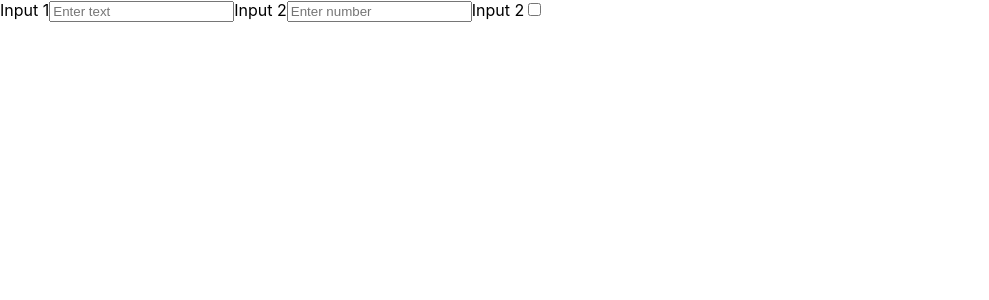
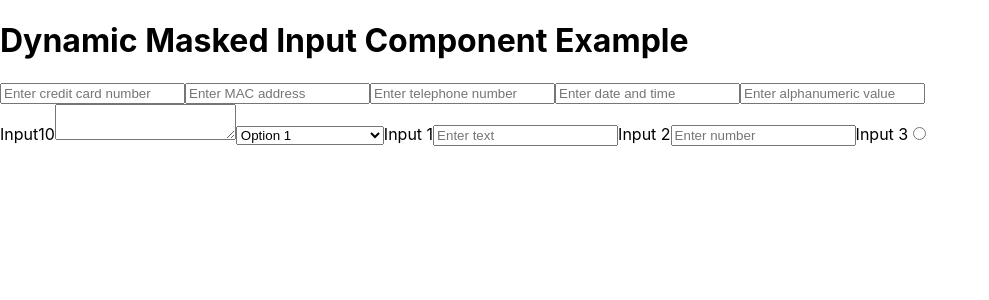
Before and after one commit to ankurshrey/libproject, a React (Create React App) app in the folder presentation/: page / in a window 1280 px wide. Shown: the top 300 px of the page, without its empty margins (0-989 px from the left). Built offline with nearby package versions, Linux system fonts and the light colour scheme.

Commit message:
masked input

```diff
--- a/presentation/public/config.json
+++ b/presentation/public/config.json
@@ -1,15 +1,22 @@
 {
-  "Controls":[
+  "mask":"__/__/____",
+  "inputType": "DATE",
+
+  "mask":"____.__",
+  "inputType": "DECIMAL",
+
+
+  "Controls": [
     {
       "id": "input1",
       "type": "text",
       "label": "Input 1",
       "placeholder": "Enter text",
       "required": true,
-      "source":{
-        "source":"",
-        "data":"",
-        "uri":""
+      "source": {
+        "source": "",
+        "data": "",
+        "uri": ""
       }
     },
     {
@@ -18,22 +25,22 @@
       "label": "Input 2",
       "placeholder": "Enter number",
       "required": false,
-      "source":{
-        "source":"",
-        "data":"",
-        "uri":""
+      "source": {
+        "source": "",
+        "data": "",
+        "uri": ""
       }
     },
     {
       "id": "input3",
-      "type": "checkbox",
-      "label": "Input 2",
+      "type": "radio",
+      "label": "Input 3",
       "placeholder": "Enter check",
       "required": false,
-      "source":{
-        "source":"",
-        "data":"",
-        "uri":""
+      "source": {
+        "source": "",
+        "data": "",
+        "uri": ""
       }
     }
   ]
--- a/presentation/src/component/Dropdown/Dropdown.tsx
+++ b/presentation/src/component/Dropdown/Dropdown.tsx
@@ -1,10 +1,47 @@
+import React from 'react';
 import { SelectHTMLAttributes } from 'react';
-import { Options } from 'lib/@native/rkDropdown/dropdown.rk';
-import React from 'react';
+import { Options, MySelect, MyOption } from 'lib/@native/rkDropdown/dropdown.rk';
+
 interface DropdownProps extends SelectHTMLAttributes<HTMLSelectElement> {
-  options: Options[];
+  options: Options[] | MyOption[];
+  isGrouping?: boolean | string;
+  groupingLabels?: string[] | boolean;
+  placeholder?: string;
 }
-const Dropdown = ({ options, onBlur, onFocus, onChange, ...rest }: DropdownProps) => {
+
+const Dropdown = ({ options, onBlur, onFocus, onChange, isGrouping, groupingLabels, placeholder, ...rest }: DropdownProps) => {
+  const renderOptions = (options: Options[] | MyOption[]) => {
+    return options.map((item, index) => {
+      if ('isOptionGroup' in item && item.isOptionGroup) {
+        return (
+          <optgroup label={item.label || ''} key={index}>
+            {item.options?.map((groupItem, groupIndex) => (
+              <option
+                key={groupIndex}
+                value={groupItem.id}
+                disabled={groupItem.isDisabled}
+                defaultValue={groupItem.isSelected ? '' :undefined}
+              >
+                {groupItem.value}
+              </option>
+            ))}
+          </optgroup>
+        );
+      } else {
+        return (
+          <option
+            key={index}
+            value={item.id}
+            disabled={item.isDisabled}
+            defaultValue={item.isSelected ? '' : undefined}
+          >
+            {item.value}
+          </option>
+        );
+      }
+    });
+  };
+
   return (
     <label>
       <select
@@ -15,33 +52,16 @@ const Dropdown = ({ options, onBlur, onFocus, onChange, ...rest }: DropdownProps
         onBlur={onBlur}
         onFocus={onFocus}
         onChange={onChange}
+        value={rest.value}
       >
-        {
-          options.map((item, index) => (
-            item.isOptionGroup ? (
-              <optgroup label={item.label} key={index}>
-                {item.options?.map((groupItem, groupIndex) => (
-                  <option
-                    key={groupIndex}
-                    value={groupItem.id}
-                    disabled={groupItem.isDisabled}
-                    selected={groupItem.isSelected}
-                  >
-                    {groupItem.value}
-                  </option>
-                ))}
-              </optgroup>
-            ) : (
-              <option
-                key={index}
-                value={item.id}
-                disabled={item.isDisabled}
-                selected={item.isSelected}
-              >
-                {item.value}
-              </option>
-            )
-          ))}
+
+            {isGrouping && Array.isArray(groupingLabels)
+              ? groupingLabels.map((label, labelIndex) => (
+                  <optgroup label={label} key={labelIndex}>
+                    {renderOptions(options)}
+                  </optgroup>
+                ))
+              : renderOptions(options)}
 
       </select>
     </label>
--- a/presentation/src/component/Input/InputBox.tsx
+++ b/presentation/src/component/Input/InputBox.tsx
@@ -8,7 +8,6 @@ export interface InputBoxProps extends InputHTMLAttributes<HTMLInputElement> {
 }
 
 const InputBox = ({ inputs, ...rest }: InputBoxProps) => {
-  console.log("InputBox props",inputs)
   return (
     <>
     <label>{inputs.label}</label>
--- /dev/null
+++ b/presentation/src/component/MaskedInput/MaskedInput.tsx
@@ -0,0 +1,110 @@
+import React, { ChangeEvent } from 'react';
+
+interface MaskedInputProps {
+  config: {
+    mask: string;
+    inputType: 'creditCard' | 'macAddress' | 'telephone' | 'dateAndTime' | 'alphanumeric' | 'decimal';
+  };
+  value: string;
+  onChange: (newValue: string) => void;
+  placeholder?: string;
+  [key: string]: any; // Allow any other additional props
+}
+
+const MaskedInput: React.FC<MaskedInputProps> = ({
+  config,
+  value,
+  onChange,
+  placeholder,
+  ...restProps
+}) => {
+  const formatValue = (inputValue: string): string => {
+    switch (config.inputType) {
+      case 'creditCard':
+        return formatCreditCard(inputValue);
+      case 'macAddress':
+        return formatMACAddress(inputValue);
+      case 'telephone':
+        return formatTelephone(inputValue);
+      case 'dateAndTime':
+        return formatDateTime(inputValue);
+      case 'alphanumeric':
+        return formatAlphanumeric(inputValue);
+      case 'decimal':
+        return formatDecimal(inputValue);
+      default:
+        return inputValue;
+    }
+  };
+
+  const formatCreditCard = (inputValue: string): string => {
+    // Format as credit card number (e.g., ####-####-####-####)
+    return inputValue
+      .replace(/\D/g, '')
+      .slice(0, 16)
+      .replace(/(.{4})/g, '$1 ')
+      .trim();
+  };
+
+  const formatMACAddress = (inputValue: string): string => {
+    // Format as MAC address (e.g., AA:BB:CC:DD:EE:FF)
+    return inputValue
+      .replace(/[^a-fA-F0-9]/g, '')
+      .slice(0, 12)
+      .replace(/(.{2})/g, '$1:')
+      .slice(0, 17)
+      .toUpperCase();
+  };
+
+  const formatTelephone = (inputValue: string): string => {
+    // Format as telephone number (e.g., (###) ###-####)
+    return inputValue
+      .replace(/\D/g, '')
+      .slice(0, 10)
+      .replace(/(\d{3})(\d{3})(\d{4})/, '($1) $2-$3');
+  };
+
+  const formatDateTime = (inputValue: string): string => {
+    // Format as date and time (e.g., MM/DD/YYYY HH:mm)
+    // Assumes the input is in the format MMDDYYYYHHmm
+    return inputValue
+      .replace(/\D/g, '')
+      .slice(0, 12)
+      .replace(/(\d{2})(\d{2})(\d{4})(\d{2})(\d{2})/, '$1/$2/$3 $4:$5');
+  };
+
+  const formatAlphanumeric = (inputValue: string): string => {
+    // Remove non-alphanumeric characters
+    return inputValue.replace(/[^a-zA-Z0-9]/g, '');
+  };
+
+  const formatDecimal = (inputValue: string): string => {
+    // Format as decimal number
+    const numericValue = inputValue.replace(/[^0-9.]/g, '');
+    const parts = numericValue.split('.');
+    const integerPart = parts[0].replace(/\D/g, '');
+    const decimalPart = parts[1] ? `.${parts[1].replace(/\D/g, '')}` : '';
+    return `${integerPart}${decimalPart}`;
+  };
+
+  const handleChange = (e: ChangeEvent<HTMLInputElement>) => {
+    const inputValue = e.target.value;
+    const formattedValue = formatValue(inputValue);
+
+    if (onChange) {
+      onChange(formattedValue);
+    }
+  };
+
+  return (
+    <input
+      type="text"
+      value={value}
+      onChange={handleChange}
+      placeholder={placeholder}
+      {...restProps}
+    />
+  );
+};
+
+export default MaskedInput;
--- a/presentation/src/component/PrimaryPage.tsx
+++ b/presentation/src/component/PrimaryPage.tsx
@@ -2,6 +2,10 @@ import React, { useEffect, useState, useContext } from 'react';
 import { AppContext } from '../index';
 import InputBox from './Input/InputBox';
 import { InputTypes } from 'lib/@native/rkInputs/input.rk';
+import Dropdown from './Dropdown/Dropdown';
+import { textAreaTypes } from 'lib/@native/rkTextarea/textArea.rk';
+import  MaskedInput  from './MaskedInput/MaskedInput'
+import Textarea from './TextArea/TextArea';
 
 const PrimaryPage = () => {
   const configPath = useContext(AppContext);
@@ -25,8 +29,86 @@ const PrimaryPage = () => {
     fetchData();
   }, [configPath]);
 
+  const dropdownOptions = [
+    { id: '1', value: 'Option 1' },
+    { id: '2', value: 'Option 2', isSelected: true },
+    { id: '3', value: 'Option 3', isDisabled: true },
+    {
+      id: 'group1',
+      label: 'Group 1',
+      isOptionGroup: true,
+      options: [
+        { id: '4', value: 'Group 1 - Option 1' },
+        { id: '5', value: 'Group 1 - Option 2', isSelected: true },
+      ],
+    },
+    {
+      id: 'group2',
+      label: 'Group 2',
+      isOptionGroup: true,
+      options: [
+        { id: '6', value: 'Group 2 - Option 1' },
+        { id: '7', value: 'Group 2 - Option 2' },
+      ],
+    },
+  ];
+
+let data={
+label: "Input10",
+}
+const [creditCardValue, setCreditCardValue] = useState('');
+  const [macAddressValue, setMACAddressValue] = useState('');
+  const [telephoneValue, setTelephoneValue] = useState('');
+  const [dateTimeValue, setDateTimeValue] = useState('');
+  const [alphanumericValue, setAlphanumericValue] = useState('');
+
+
   return (
+    <>
+     <div>
+      <h1>Dynamic Masked Input Component Example</h1>
+
+      <MaskedInput
+        config={{ mask: '####-####-####-####', inputType: 'creditCard' }}
+        value={creditCardValue}
+        onChange={setCreditCardValue}
+        placeholder="Enter credit card number"
+      />
+
+      <MaskedInput
+        config={{ mask: '##:##:##:##:##:##', inputType: 'macAddress' }}
+        value={macAddressValue}
+        onChange={setMACAddressValue}
+        placeholder="Enter MAC address"
+      />
+
+      <MaskedInput
+        config={{ mask: '###-###-####', inputType: 'telephone' }}
+        value={telephoneValue}
+        onChange={setTelephoneValue}
+        placeholder="Enter telephone number"
+      />
+
+      <MaskedInput
+        config={{ mask: 'MM/DD/YYYY HH:mm', inputType: 'dateAndTime' }}
+        value={dateTimeValue}
+        onChange={setDateTimeValue}
+        placeholder="Enter date and time"
+      />
+
+      <MaskedInput
+        config={{ mask: 'AA###9', inputType: 'alphanumeric' }}
+        value={alphanumericValue}
+        onChange={setAlphanumericValue}
+        placeholder="Enter alphanumeric value"
+      />
+    </div>
     <div>
+
+
+      <Textarea textareas={data} />
+
+      <Dropdown options={dropdownOptions} />
       {controls.length > 0 ? (
         controls.map((control) => (
           <InputBox key={control.id} inputs={control} />
@@ -35,6 +117,7 @@ const PrimaryPage = () => {
         <div>No controls available</div>
       )}
     </div>
+    </>
   );
 };
 
--- /dev/null
+++ b/presentation/src/component/TextArea/TextArea.tsx
@@ -0,0 +1,19 @@
+import React, { TextareaHTMLAttributes } from 'react';
+import { textAreaTypes } from 'lib/@native/rkTextarea/textArea.rk'
+
+
+interface TextareaProps extends TextareaHTMLAttributes<HTMLTextAreaElement> {
+   textareas:textAreaTypes
+}
+
+const Textarea = ({ textareas, ...props }:TextareaProps) => {
+  return (
+    <>
+    <label>{textareas.label}</label>
+    <textarea {...props} />
+    </>
+  )
+
+};
+
+export default Textarea;
```
Also changed, not shown: presentation/src/component/Button/Button.tsx (+0 -13 lines), 2 other files (tests, documents, lock files or other folders).
